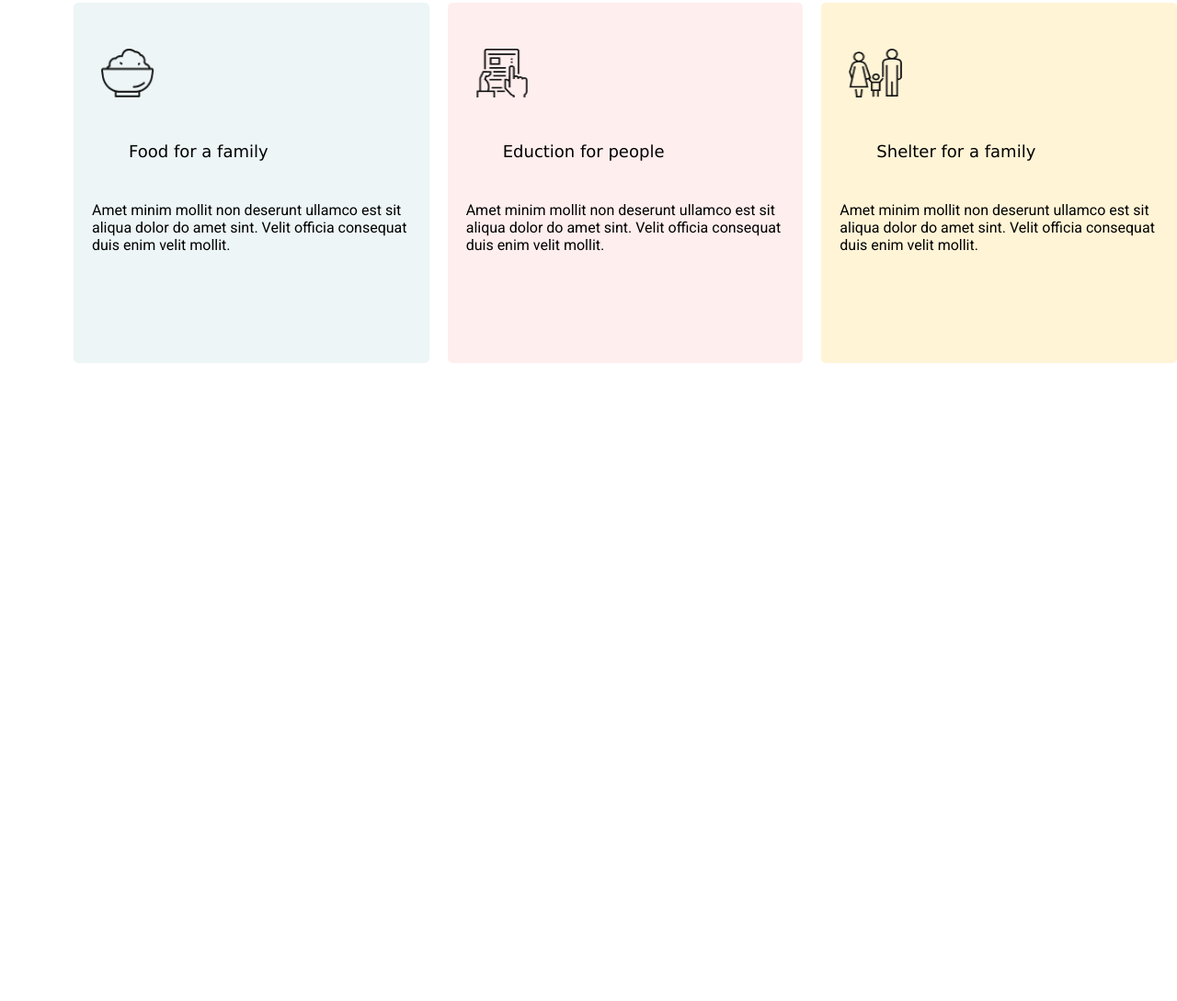
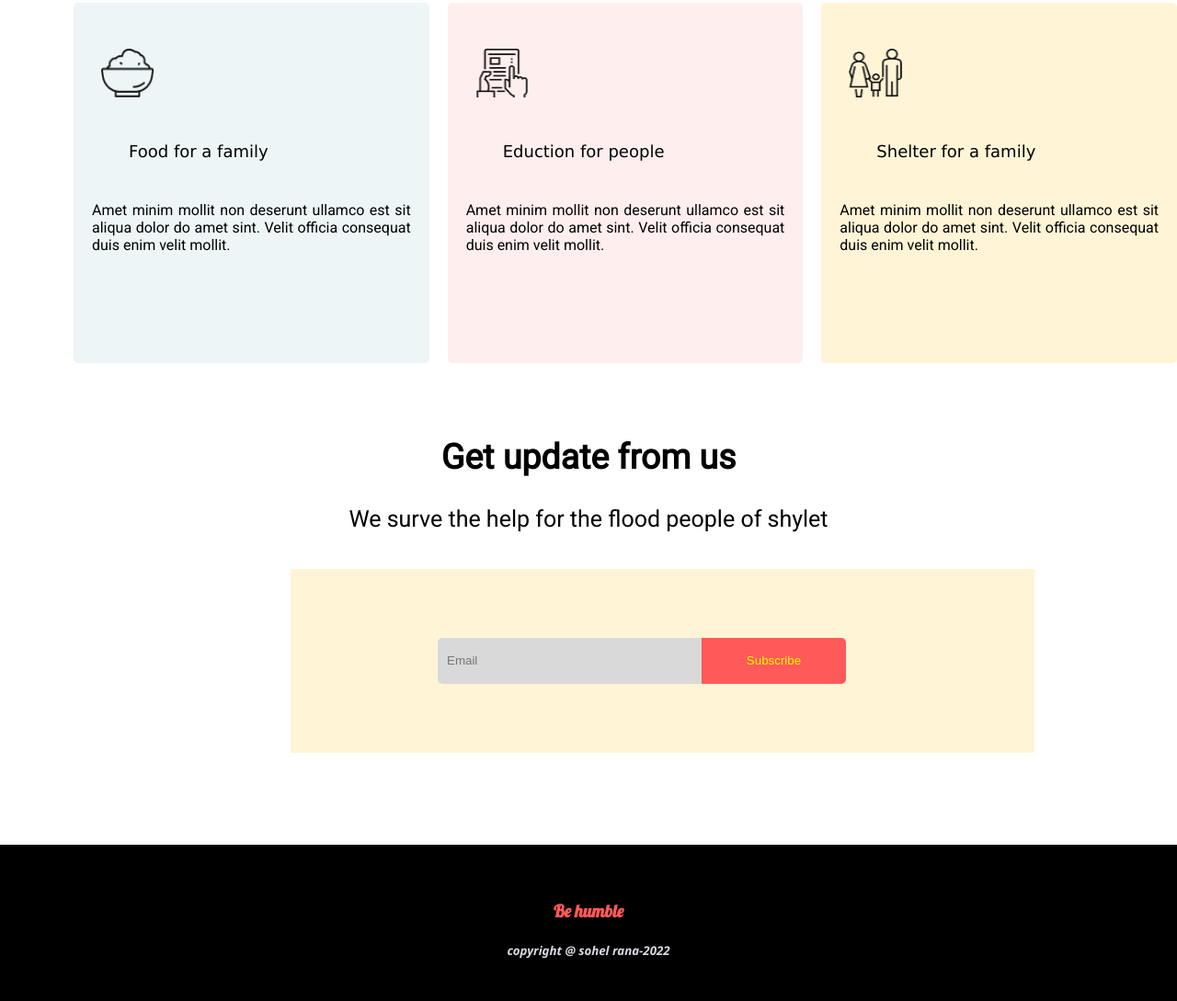
Before and after one commit to git-sohel/frist-assignment, a plain HTML site: page index.html in a window 1280 px wide. Shown: the part 1413-2502 px from the top of the page at 92% size. Before the commit the page ends 1808 px from the top, so only its background shows below. Drawn offline with Linux system fonts and the light colour scheme; a web font is replaced by a local one.

Commit message:
footer added

```diff
--- a/index.html
+++ b/index.html
@@ -9,6 +9,11 @@
     <link rel="preconnect" href="https://fonts.googleapis.com">
     <link rel="preconnect" href="https://fonts.gstatic.com" crossorigin>
     <link href="https://fonts.googleapis.com/css2?family=Padauk&family=Poppins&family=Roboto&display=swap"
+        rel="stylesheet">
+    <link rel="preconnect" href="https://fonts.googleapis.com">
+    <link rel="preconnect" href="https://fonts.gstatic.com" crossorigin>
+    <link
+        href="https://fonts.googleapis.com/css2?family=Lobster&family=Padauk&family=Poppins&family=Roboto&display=swap"
         rel="stylesheet">
     <link rel="stylesheet" href="style.css">
 </head>
@@ -29,7 +34,7 @@
     </section>
 
     <section class="count-area">
-        <h2 class="help-area">Help Now</h2>
+        <h2 class="help-area">For People</h2>
         <p> Flood affected people are very helpless. We should help them as much as we can</p>
         <button class="quantity" id="frist">1000</button>
         <button class="quantity" id="second">2000</button>
@@ -76,10 +81,22 @@
                     velit mollit.</p>
             </div>
         </div>
+    </section>
+    <section class="update">
+        <div class="upadte-text">
+            <h2>Get update from us</h2>
+            <p>We surve the help for the flood people of shylet</p>
+        </div>
+        <div class="news">
+            <input class="email" type="email" placeholder="Email">
+            <button class="subscribe">Subscribe</button>
 
-
-
+        </div>
     </section>
+    <footer class="footer">
+        <h3 id="humble">Be humble</h3>
+        <h5>copyright @ sohel rana-2022 </h5>
+    </footer>
 
 </body>
 
--- a/style.css
+++ b/style.css
@@ -1,7 +1,6 @@
 body {
     margin: 0 auto;
 }
-
 
 .header-area {
     max-resolution: 0 auto;
@@ -33,13 +32,9 @@ body {
     /* margin-left: 650px; */
     padding: 16px 12px;
     color: white;
-
-
-
 }
 
 #btn {
-    /* color: rgb(255, 255, 255); */
     background-color: #FF5959;
     margin-left: 625px;
     margin-bottom: 50px;
@@ -68,7 +63,6 @@ p {
     line-height: 54px;
     text-align: center;
     color: #121212;
-
 }
 
 .quantity {
@@ -101,7 +95,6 @@ input {
     position: absolute;
     width: 765px;
     margin-left: 338px;
-
 }
 
 .help-btn {
@@ -116,8 +109,6 @@ input {
     color: yellow;
     font-size: large;
 }
-
-.helping-plan {}
 
 .catagory {
     display: flex;
@@ -163,7 +154,7 @@ h4 {
 }
 
 .category-text {
-    text-align: left;
+    text-align: justify;
 }
 
 .image {
@@ -172,3 +163,62 @@ h4 {
     margin-left: 10px;
     margin-top: 30px;
 }
+
+.update {
+    margin-top: 80px;
+}
+
+.upadte-text {
+    text-align: center;
+    font-family: 'Roboto', sans-serif;
+    font-size: 25px;
+}
+
+.news {
+    display: flex;
+    width: 809px;
+    height: 200px;
+    margin-left: 316px;
+    margin-top: 40px;
+    background: #FFF4D6;
+}
+
+.email {
+    width: 275px;
+    height: 48px;
+    margin-left: 160px;
+    margin-top: 75px;
+    background: #D9D9D9;
+    border-radius: 5px 0px 0px 5px;
+    padding-left: 10px;
+}
+
+.subscribe {
+    width: 157px;
+    height: 50px;
+    background: #FF5959;
+    border-radius: 0px 5px 5px 0px;
+    border: none;
+    color: yellow;
+    margin-top: 75px;
+}
+
+.footer {
+    height: 170px;
+    background: #000000;
+    text-align: center;
+    margin-top: 100px;
+}
+
+#humble {
+    padding-top: 60px;
+    color: #FF5959;
+    font-family: 'Lobster';
+
+}
+
+h5 {
+    color: #D9DBE1;
+    font-family: 'Segoe UI', Tahoma, Geneva, Verdana, sans-serif;
+    font-style: italic;
+}
```
